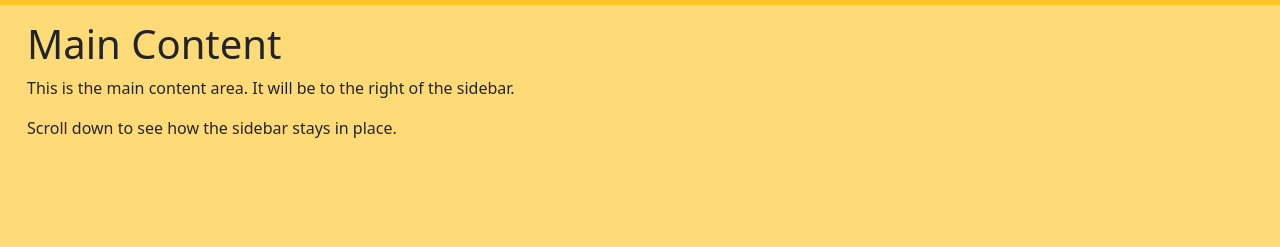
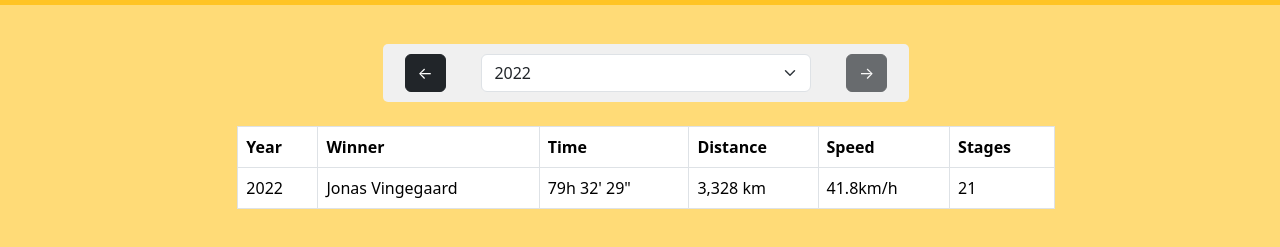
Before and after one commit to StianV-2054980/InfoVis_TourDeFrance, a plain HTML site: page yearlydata.html in a window 1280 px wide. Shown: the part 91-338 px from the top of the page. Drawn offline with nearby package versions, Linux system fonts and the light colour scheme.

Commit message:
Yearly general information

```diff
--- /dev/null
+++ b/scripts/yearlydata.js
@@ -0,0 +1,106 @@
+// Path to CSV file
+var csvFilePathWinners = '../data/tdf_winners.csv';
+var csvFilePathTours = '../data/tdf_tours.csv';
+
+// Function to fetch and parce CSV
+async function fetchAndParseCSV(csvFilePath) {
+    const response = await fetch(csvFilePath);
+    const csvText = await response.text();
+
+    return new Promise((resolve) => {
+        Papa.parse(csvText, {
+            header: true,
+            complete: function(results) {
+                resolve(results.data);
+            }
+        });
+    });
+}
+
+// Cleans distance format
+function cleanDistance(distance) {
+    if (!distance) return 'N/A';
+
+    return distance.split('(')[0].trim();
+}
+
+// Function to update yearly information
+function updateInfo(year, tourData, winnerData) {
+    const winnerInfo = winnerData.find(row => row.Year == year) || {};
+    const tourInfo = tourData.find(row => row.Year == year) || {};
+
+    document.getElementById('year').textContent = year;
+    document.getElementById('winner').textContent = winnerInfo.Rider || 'N/A';
+    document.getElementById('time').textContent = winnerInfo.Time || 'N/A';
+    document.getElementById('distance').textContent = cleanDistance(tourInfo.Distance);
+    document.getElementById('stages').textContent = tourInfo.Stages || 'N/A';
+    document.getElementById('speed').textContent = winnerInfo['Avg Speed'] || 'N/A';
+}
+
+// Init page
+async function initPage() {
+    const tourData = await fetchAndParseCSV(csvFilePathTours);
+    const winnerData = await fetchAndParseCSV(csvFilePathWinners);
+
+    const yearSelector = document.getElementById('yearSelector');
+    const prevYearButton = document.getElementById('prevYear');
+    const nextYearButton = document.getElementById('nextYear');
+    let currentYear = 2022; // Last year in the dataset
+    const minYear = 1903; // First year in the dataset
+    const maxYear = 2022; // Last year in the dataset
+
+    const riddenYears = tourData.map(row => parseInt(row.Year));
+    // Add year options to selector
+    for (let year = maxYear; year >= minYear; year--) {
+        if (riddenYears.includes(year)) {
+            const option = document.createElement('option');
+            option.value = year;
+            option.textContent = year;
+            yearSelector.appendChild(option);
+        }
+    }
+
+    // Set initial year
+    updateInfo(currentYear, tourData, winnerData);
+
+    // Disable button by default
+    nextYearButton.disabled = true;
+
+    // Add event listeners
+    yearSelector.addEventListener('change', function() {
+        currentYear = parseInt(this.value);
+        updateInfo(currentYear, tourData, winnerData);
+        nextYearButton.disabled = currentYear === maxYear;
+        prevYearButton.disabled = currentYear === minYear;
+    });
+
+    prevYearButton.addEventListener('click', function() {
+        if (currentYear > minYear) {
+            prevYearButton.disabled = false;
+            currentYear--;
+            while (!riddenYears.includes(currentYear) && currentYear > minYear) {
+                currentYear--;
+            }
+            yearSelector.value = currentYear;
+            updateInfo(currentYear, tourData, winnerData);
+        }
+        nextYearButton.disabled = false;
+        prevYearButton.disabled = currentYear === minYear;
+    });
+
+    nextYearButton.addEventListener('click', function() {
+        if (currentYear < maxYear) {
+            nextYearButton.disabled = false;
+            currentYear++;
+            while (!riddenYears.includes(currentYear) && currentYear < maxYear) {
+                currentYear++;
+            }
+            yearSelector.value = currentYear;
+            updateInfo(currentYear, tourData, winnerData);
+        }
+        prevYearButton.disabled = false;
+        nextYearButton.disabled = currentYear === maxYear;
+    });
+}
+
+initPage();
--- a/style/navbar.css
+++ b/style/navbar.css
@@ -17,6 +17,13 @@
     margin-right: 5px;
 }
 
+.year-selector-container {
+    background-color: #f0f0f0; /* Change this to your desired background color */
+    display: inline-block;
+    padding: 10px;
+    border-radius: 5px;
+}
+
 body {
     background: #ffdb77;
 }
--- a/yearlydata.html
+++ b/yearlydata.html
@@ -53,14 +53,56 @@
     </nav>
     <div class="container-fluid">
         <div class="col-md-12 main-content">
-            <h1>Main Content</h1>
-            <p>This is the main content area. It will be to the right of the sidebar.</p>
-            <p>Scroll down to see how the sidebar stays in place.</p>
-            <!-- Add more content as needed -->
+            <div class="row justify-content-center">
+                <div class="col-md-5 year-selector-container text-center my-4">
+                    <div class="row justify-content-between">
+                        <div class="col-md-2">
+                            <button class="btn btn-dark" id="prevYear">←</button>
+                        </div>
+                        <div class="col-md-8">
+                            <select id="yearSelector" class="form-select w-100">
+                            </select>
+                        </div>
+                        <div class="col-md-2">
+                            <button class="btn btn-dark" id="nextYear">→</button>
+                        </div>
+                    </div>
+                </div>
+            </div>
+            <div class="row justify-content-center">
+                <div class="col-md-8">
+                    <div class="table-responsive">
+                        <table class="table table-bordered align-middle">
+                            <thead>
+                                <tr>
+                                    <th>Year</th>
+                                    <th>Winner</th>
+                                    <th>Time</th>
+                                    <th>Distance</th>
+                                    <th>Speed</th>
+                                    <th>Stages</th>
+                                </tr>
+                            </thead>
+                            <tbody>
+                                <tr>
+                                    <td id="year">N/A</td>
+                                    <td id="winner">N/A</td>
+                                    <td id="time">N/A</td>
+                                    <td id="distance">N/A</td>
+                                    <td id="speed">N/A</td>
+                                    <td id="stages">N/A</td>
+                                </tr>
+                            </tbody>
+                        </table>
+                    </div>
+                </div>
+            </div>
         </div>
     </div>
     <script src="https://cdn.jsdelivr.net/npm/bootstrap@5.3.3/dist/js/bootstrap.bundle.min.js" integrity="sha384-YvpcrYf0tY3lHB60NNkmXc5s9fDVZLESaAA55NDzOxhy9GkcIdslK1eN7N6jIeHz" crossorigin="anonymous"></script>
     <script src="scripts/sidebarheight.js"></script>
     <script src="scripts/filter.js"></script>
+    <script src="https://cdnjs.cloudflare.com/ajax/libs/PapaParse/5.3.0/papaparse.min.js"></script>
+    <script src="scripts/yearlydata.js"></script>
   </body>
 </html>
```
